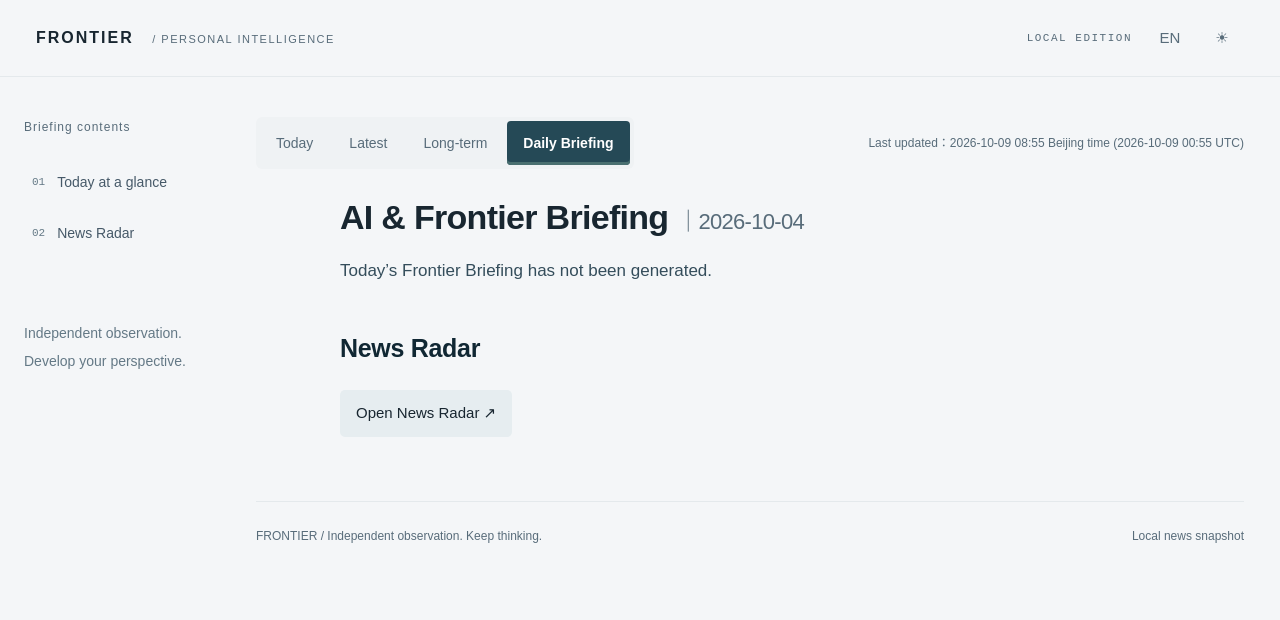
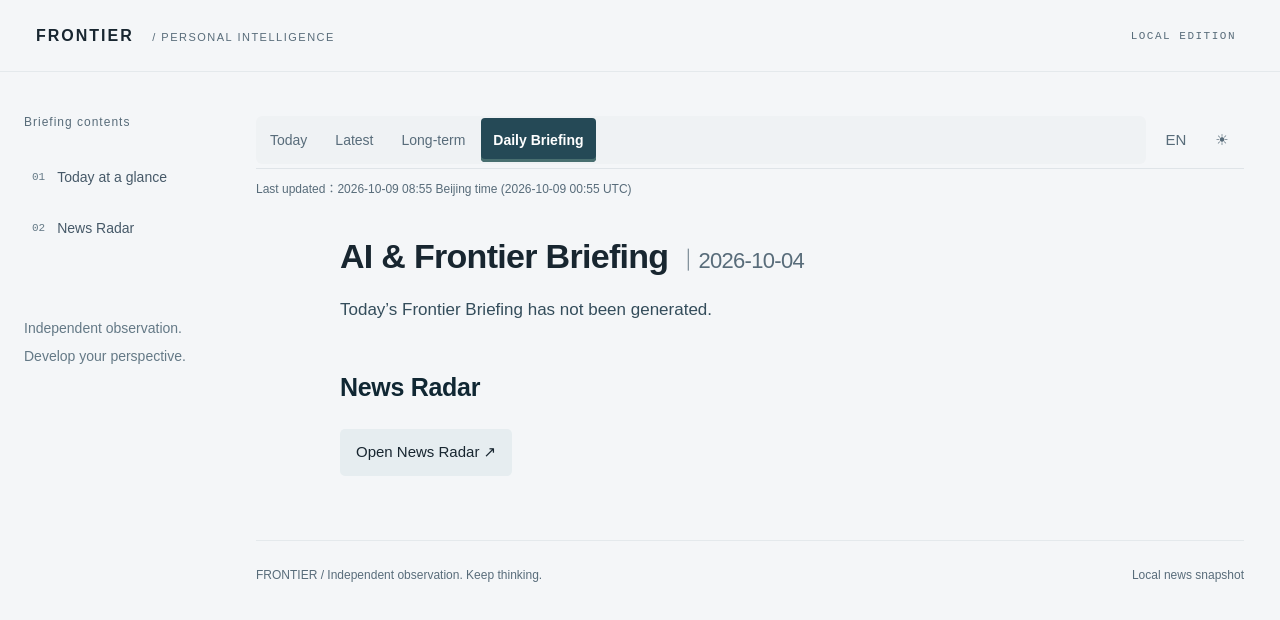
Before and after one commit to jasper231/ai-frontier-dashboard, a Next.js app: page / in a window 1280 px wide. Shown: the top 620 px of the page. Built offline with nearby package versions, Linux system fonts and the light colour scheme.

Commit message:
Validate compact sticky reading toolbar across static browser workflows

```diff
--- a/src/app/globals.css
+++ b/src/app/globals.css
@@ -133,3 +133,52 @@ html[data-frontier-pending] #dashboard-root{visibility:hidden}
 .brief-story-sources p{font-size:12px;color:var(--muted);margin-top:4px}
 .brief-story-keywords ul{list-style:none;padding:0;margin:0}.brief-story-keywords li{font-size:15px;line-height:1.9;color:var(--body-text);margin-bottom:8px}
 @media(max-width:767px){.brief-source-link{font-size:14px}.brief-reading h1{font-size:29px}.brief-story-index{font-size:13px;white-space:nowrap}}
+
+/* Compact reading controls; metadata and branding remain in normal flow. */
+:root {
+  --reader-safe-top: env(safe-area-inset-top, 0px);
+  --reader-toolbar-height: 57px;
+}
+html {
+  overflow-x: clip;
+  scroll-padding-top: calc(var(--reader-toolbar-height) + var(--reader-safe-top) + 12px);
+}
+body { overflow-x: clip; }
+.brief-toolbar {
+  position: sticky;
+  top: 0;
+  z-index: 30;
+  display: flex;
+  flex-wrap: nowrap;
+  gap: 8px;
+  padding: calc(4px + var(--reader-safe-top)) 0 4px;
+  margin-bottom: 0;
+  background: var(--bg);
+  border-bottom: 1px solid var(--line);
+}
+.brief-toolbar .view-filters {
+  flex: 1 1 auto;
+  width: auto;
+  min-width: 0;
+  flex-wrap: nowrap;
+  overflow-x: auto;
+  overscroll-behavior-x: contain;
+  scrollbar-width: none;
+  padding: 2px;
+}
+.brief-toolbar .view-filters::-webkit-scrollbar { display: none; }
+.brief-toolbar .view-filters button {
+  flex: 0 0 auto;
+  min-height: 44px;
+  padding: 8px 12px;
+  white-space: nowrap;
+}
+.brief-toolbar .preferences { flex: 0 0 auto; gap: 2px; }
+.demo-note { margin: 10px 0 32px; }
+.sidebar nav { top: calc(var(--reader-toolbar-height) + var(--reader-safe-top) + 12px); }
+main [id] { scroll-margin-top: 8px; }
+@media (max-width: 767px) {
+  .brief-toolbar { margin-bottom: 0; gap: 6px; }
+  .sidebar nav { position: static; }
+  .demo-note { margin-bottom: 24px; }
+}
--- a/src/lib/news/render.cjs
+++ b/src/lib/news/render.cjs
@@ -33,7 +33,7 @@
   const editionNote='';
   const nav=isBriefing?briefing.renderNavigation(options.briefing,vm.asOf,language,vm.relatedItems):vm.categories.map((c,i)=>`<a href="#${c.id}"><span class="nav-index">0${i+1}</span>${escape(t.categories[c.id]?.[0]||c.title)}</a>`).join('');
   const note=`${t.updated}：${vm.isDemo?t.noUpdate:i18n.formatUpdated(vm.snapshotAt,language)}`;
-  return `<a class="skip-link" href="#main">${t.skip}</a><header class="topbar"><a class="brand" href="#">FRONTIER <span>/ ${t.personal}</span></a><div class="topbar-tools"><span class="edition">${t.edition}</span>${controls(options,t)}</div></header><div class="shell"><aside class="sidebar"><div class="nav-label">${isBriefing?t.briefing.navigation:t.domains}</div><nav aria-label="${isBriefing?t.briefing.navigation:t.navigation}">${nav}</nav><p class="sidebar-note">${t.sidebar}</p></aside><main id="main">${isBriefing?'':`<div class="intro"><div class="eyebrow">${t.eyebrow}</div><h1>AI Frontier</h1><p>${t.tagline}</p></div>`}<div class="brief-toolbar"><div class="view-filters" role="group" aria-label="${t.viewLabel}">${core.views.map(label=>`<button type="button" data-view="${label}" aria-pressed="${vm.view===label}">${t.views[label]}</button>`).join('')}</div><span class="demo-note">${note}${editionNote}</span></div>${isBriefing?briefing.renderBriefing(options.briefing,vm.asOf,language,vm.relatedItems):`${renderSignals(vm,ctx)}<div class="feed-title"><span>${t.fieldNotes}</span><span>${t.fieldCount(vm.featuredCount)}</span></div>${vm.categories.map((c,i)=>renderSection(c,i,ctx)).join('')}`}<footer><span>FRONTIER / ${t.footer}</span><span>${vm.isDemo?t.demoFooter:t.realFooter}</span></footer></main></div>`;
+  return `<a class="skip-link" href="#main">${t.skip}</a><header class="topbar"><a class="brand" href="#">FRONTIER <span>/ ${t.personal}</span></a><div class="topbar-tools"><span class="edition">${t.edition}</span></div></header><div class="shell"><aside class="sidebar"><div class="nav-label">${isBriefing?t.briefing.navigation:t.domains}</div><nav aria-label="${isBriefing?t.briefing.navigation:t.navigation}">${nav}</nav><p class="sidebar-note">${t.sidebar}</p></aside><main id="main">${isBriefing?'':`<div class="intro"><div class="eyebrow">${t.eyebrow}</div><h1>AI Frontier</h1><p>${t.tagline}</p></div>`}<div class="brief-toolbar"><div class="view-filters" role="group" aria-label="${t.viewLabel}">${core.views.map(label=>`<button type="button" data-view="${label}" aria-pressed="${vm.view===label}">${t.views[label]}</button>`).join('')}</div>${controls(options,t)}</div><p class="demo-note">${note}${editionNote}</p>${isBriefing?briefing.renderBriefing(options.briefing,vm.asOf,language,vm.relatedItems):`${renderSignals(vm,ctx)}<div class="feed-title"><span>${t.fieldNotes}</span><span>${t.fieldCount(vm.featuredCount)}</span></div>${vm.categories.map((c,i)=>renderSection(c,i,ctx)).join('')}`}<footer><span>FRONTIER / ${t.footer}</span><span>${vm.isDemo?t.demoFooter:t.realFooter}</span></footer></main></div>`;
  }
  return {renderDashboard};
 });
```
Also changed, not shown: scripts/create-publication-regression.mjs (+18 -2 lines).
